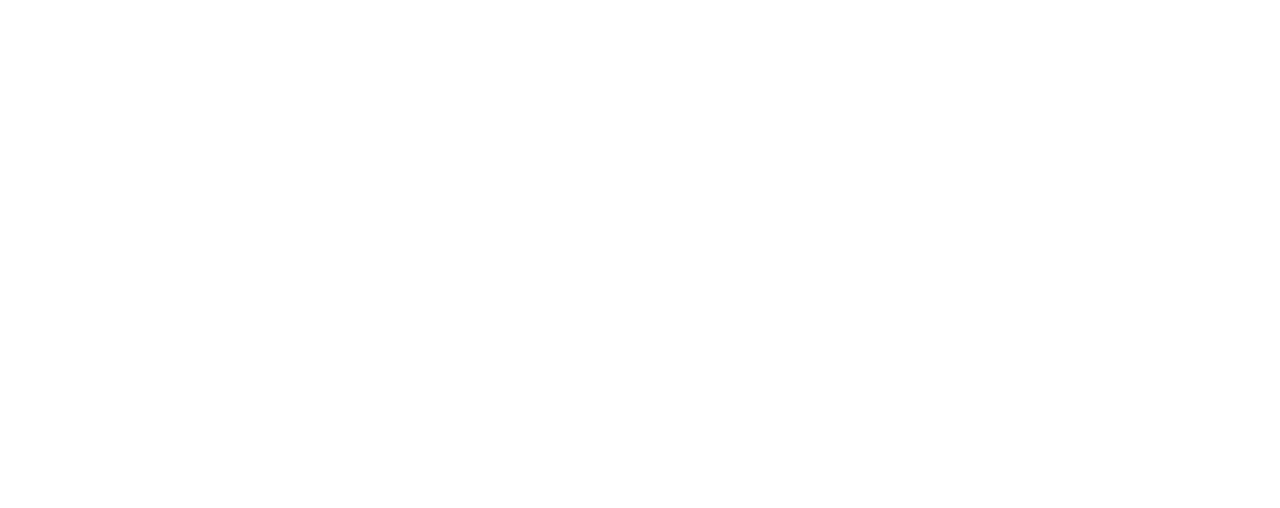
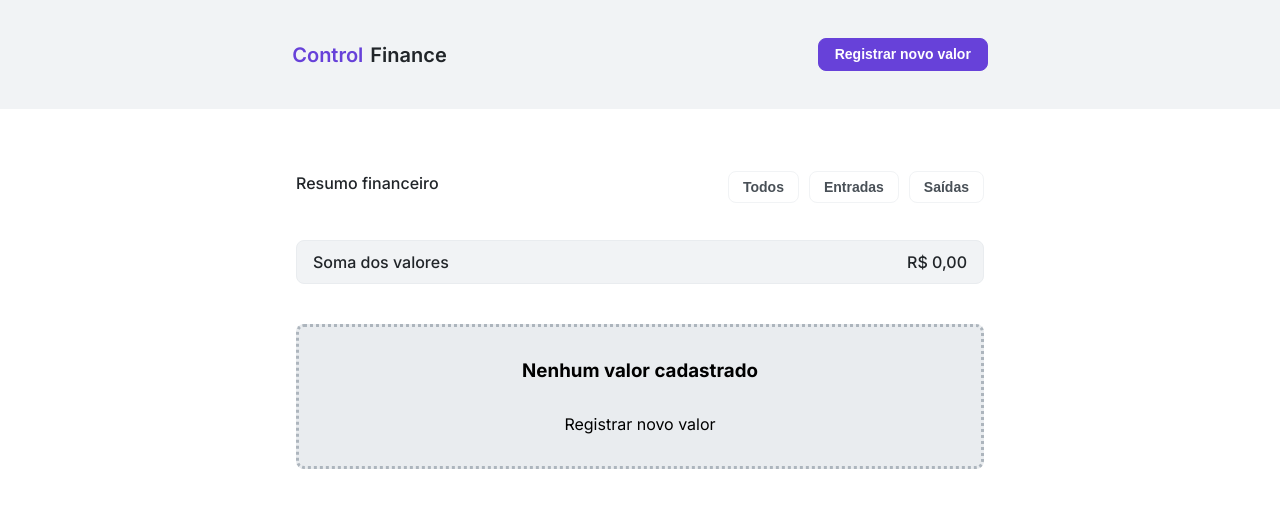
Before and after one commit to Kenzie-Academy-Brasil-Developers/control-finance-IdanMedina, a plain HTML site: page pages/home/index.html in a window 1280 px wide. Drawn offline with Linux system fonts and the light colour scheme.

Commit message:
Control finance: first release - static elements and styles

```diff
--- a/pages/home/index.css
+++ b/pages/home/index.css
@@ -1 +1,45 @@
-/* Desenvolva a estilização da sua página aqui */
+header {
+    background-color: var(--color-grey-5);
+    width: 100%;
+    height: 109px;
+    display: flex;
+    align-items: center;
+    justify-content: center;
+}
+.summary {
+    margin-top: 62px;
+    display: flex;
+    justify-content: space-between;
+}
+.filter {
+    display: flex;
+    align-items: center;
+    justify-content: center;
+    gap: 10px;
+
+}
+
+.total-value {
+    display: flex;
+    align-items: center;
+    justify-content: space-between;
+    margin-top: 37px;
+    padding: 0.875rem 1rem;
+    height: 2.75rem;
+    background-color: var(--color-grey-5);
+    border: 1.5px solid var(--color-grey-4);
+    border-radius: var(--radius-1);
+}
+.no-value{
+    margin-top: 2.5rem;
+    padding: 2rem 0;
+    gap: 2rem;
+    display: flex;
+    flex-direction: column;
+    justify-content: space-between;
+    align-items: center;
+    border-style:dotted;
+    border-color: var(--color-grey-3);
+    border-radius: var(--radius-1);
+    background-color: var(--color-grey-4);
+}
--- a/pages/home/index.html
+++ b/pages/home/index.html
@@ -1,19 +1,49 @@
 <!DOCTYPE html>
 <html lang="pt-br">
-<head>
-    <meta charset="UTF-8">
-    <meta http-equiv="X-UA-Compatible" content="IE=edge">
-    <meta name="viewport" content="width=device-width, initial-scale=1.0">
+  <head>
+    <meta charset="UTF-8" />
+    <meta http-equiv="X-UA-Compatible" content="IE=edge" />
+    <meta name="viewport" content="width=device-width, initial-scale=1.0" />
+    <meta
+      name="description"
+      content="Control Finance - Seu controle financeiro"
+    />
+    <link
+      rel="shortcut icon"
+      href="../../assets/favicon.ico"
+      type="image/x-icon"
+    />
+    <link rel="stylesheet" href="../../styles/globalStyles.css" />
+    <link rel="stylesheet" href="../../styles/text.css" />
+    <link rel="stylesheet" href="../../styles/buttons.css" />
+    <link rel="stylesheet" href="./index.css" />
     <title>Control Finance</title>
-    <link rel="shortcut icon" href="/assets/favicon.ico" type="image/x-icon">
-    <meta name="description" content="Control Finance - Seu controle financeiro">
-    <link rel="stylesheet" href="/styles/globalStyles.css">
-    <link rel="stylesheet" href="index.css">
-</head>
-<body>
-    <main id="app"></main>
-    <script src="/scripts/modal.js"></script>
-    <script src="valuesData.js"></script>
-    <script src="index.js"></script>
-</body>
+  </head>
+  <body>
+    <header>
+      <h1><span>Control</span><p class="invisible">-</p><p>Finance</p></h1>
+      <button type="submit" class="asign-button" data-modal-control="asign">Registrar novo valor</button>
+    </header>
+    <main id="app" class="container">
+      <div class="summary">
+        <h2>Resumo financeiro</h2>
+        <div class="filter">
+          <button type="submit" class="filter-button">Todos</button>
+          <button type="submit" class="filter-button">Entradas</button>
+          <button type="submit" class="filter-button">Saídas</button>
+        </div>
+      </div>
+      <div class="total-value">
+        <h3>Soma dos valores</h3>
+        <p>R$ 0,00</p>
+      </div>
+      <span class="no-value">
+        <h3>Nenhum valor cadastrado</h3>
+        <p>Registrar novo valor</p>
+      </span>
+    </main>
+    <script src="../../scripts/modal.js"></script>
+    <script src="./valuesData.js"></script>
+    <script src="./index.js"></script>
+  </body>
 </html>
--- a/scripts/modal.js
+++ b/scripts/modal.js
@@ -1 +1,7 @@
-/* Desenvolva sua lógica aqui */
+const showModal = document.createElement("div");
+showModal.classList.add("show-modal")
+
+function modalAsign(input){
+
+    const modal = document.createElement("div")
+}
--- /dev/null
+++ b/styles/buttons.css
@@ -0,0 +1,38 @@
+.asign-button {
+    min-width: 170px;
+    height: 33px;
+    padding: 0 0.875rem;
+    font-weight:var(--font-weight-1);
+    font-size: var(--font-size-3);
+    background-color: var(--color-brand-1);
+    border: 1.5px solid var(--color-brand-1);
+    color: var(--fixed-white);
+    border-radius: var(--radius-1);
+    line-height: var(--font-line-height-1);
+    cursor: pointer;
+}
+
+.asign-button:hover{
+    background-color: var(--color-brand-2);
+    border: 1.5px solid var(--color-brand-2);
+}
+
+.filter-button{
+    min-width: 4.375rem;
+    height: 2rem;
+    padding: 0 0.875rem;
+    border-radius: var(--radius-1);
+    background-color: var(--fixed-white);
+    border: 1.5px solid var(--color-grey-5);
+    color: var(--color-grey-2);
+    font-weight: var(--font-weight-1);
+    font-size: var(--font-size-3);
+    line-height: var(--font-line-height-1);
+    cursor: pointer;
+}
+
+.filter-button:hover{
+    background-color: var(--color-brand-3);
+    border: 1.5px solid var(--color-brand-1);
+    color: var(--color-brand-1);
+}
--- a/styles/globalStyles.css
+++ b/styles/globalStyles.css
@@ -55,4 +55,15 @@ body {
     max-width: 43rem;
     margin: 0 1rem;
   }
+  header {
+    padding: 1.25rem 1rem;
+    flex-direction: column;
+    gap:1.25rem;
+  }
+  h1 {
+    margin-left: auto;
+  }
+  .asign-button {
+    width: 100%;
 }
+}
--- /dev/null
+++ b/styles/text.css
@@ -0,0 +1,38 @@
+h1 {
+    display: flex;
+    margin-right: 371px;
+    font-weight: var(--font-weight-1);
+    font-size: var(--font-size-1);
+    line-height: var(--font-line-height-1);
+}
+.invisible {
+    color:transparent;
+    width: 7px;
+}
+h1 > span {
+    color:var(--color-brand-1)
+}
+h1 > p {
+    color:var(--color-grey-1)
+}
+
+.summary > h2 {
+    color: var(--color-grey-1);
+    font-weight: var(--font-weight-2);
+    font-size: var(--font-size-2);
+    line-height: var(--font-line-height-1);
+}
+
+.total-value > h3 {
+    font-weight: var(--font-weight-2);
+    font-size: var(--font-size-2);
+    line-height: var(--font-line-height-1);
+    color: var(--color-grey-1);
+}
+
+.total-value > p {
+    font-weight: var(--font-weight-2);
+    font-size: var(--font-size-2);
+    line-height: var(--font-line-height-1);
+    color: var(--color-grey-1);
+}
```
Also changed, not shown: styles/modal.css (added, +45 -0 lines), styles/inputs.css (added).
